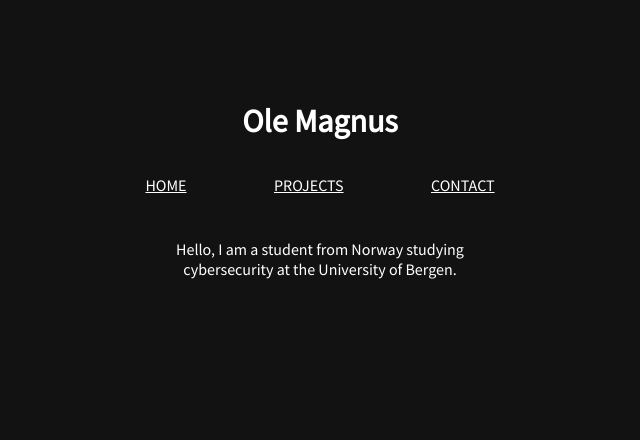
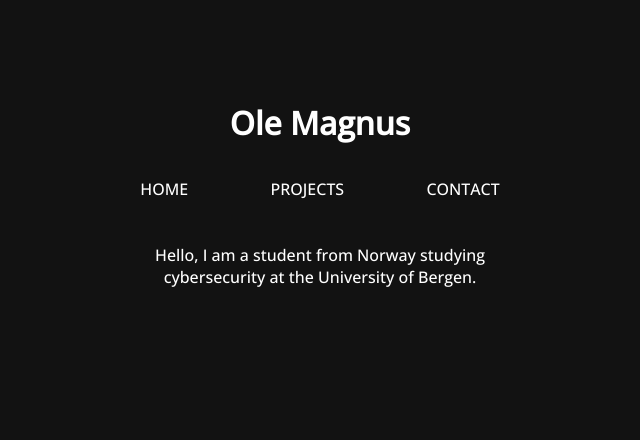
Before and after one commit to lordolem/omfj.no, a PHP site: page /index.php in a window 1280 px wide. Shown: the top 440 px of the page, without its empty margins (320-960 px from the left). Run offline with PHP 8.4, Linux system fonts and the light colour scheme.

Commit message:
update nav style and site font

```diff
--- a/styles/main.css
+++ b/styles/main.css
@@ -1,7 +1,7 @@
-@import url('https://fonts.googleapis.com/css2?family=Source+Sans+Pro&display=swap');
+@import url('https://fonts.googleapis.com/css2?family=Open+Sans:wght@500&display=swap');
 
 html, body {
-    font-family: 'Source Sans Pro', sans-serif;
+    font-family: 'Open Sans', sans-serif;
     background-color: #121212;
     color: white;
 }
@@ -34,7 +34,7 @@ html, body {
 
 .nav a {
     color: white;
-    text-decoration: underline;
+    text-decoration: none;
 }
 
 .nav li:hover {
```
